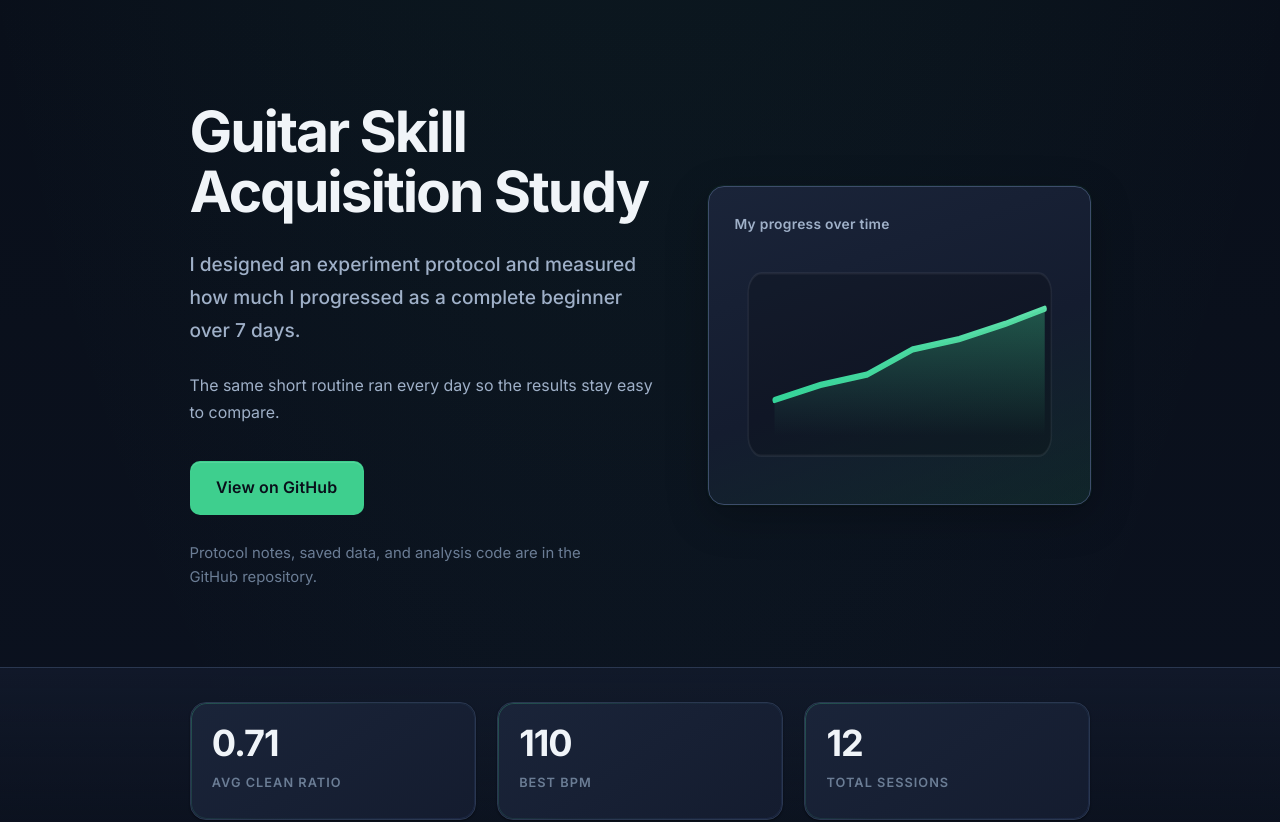
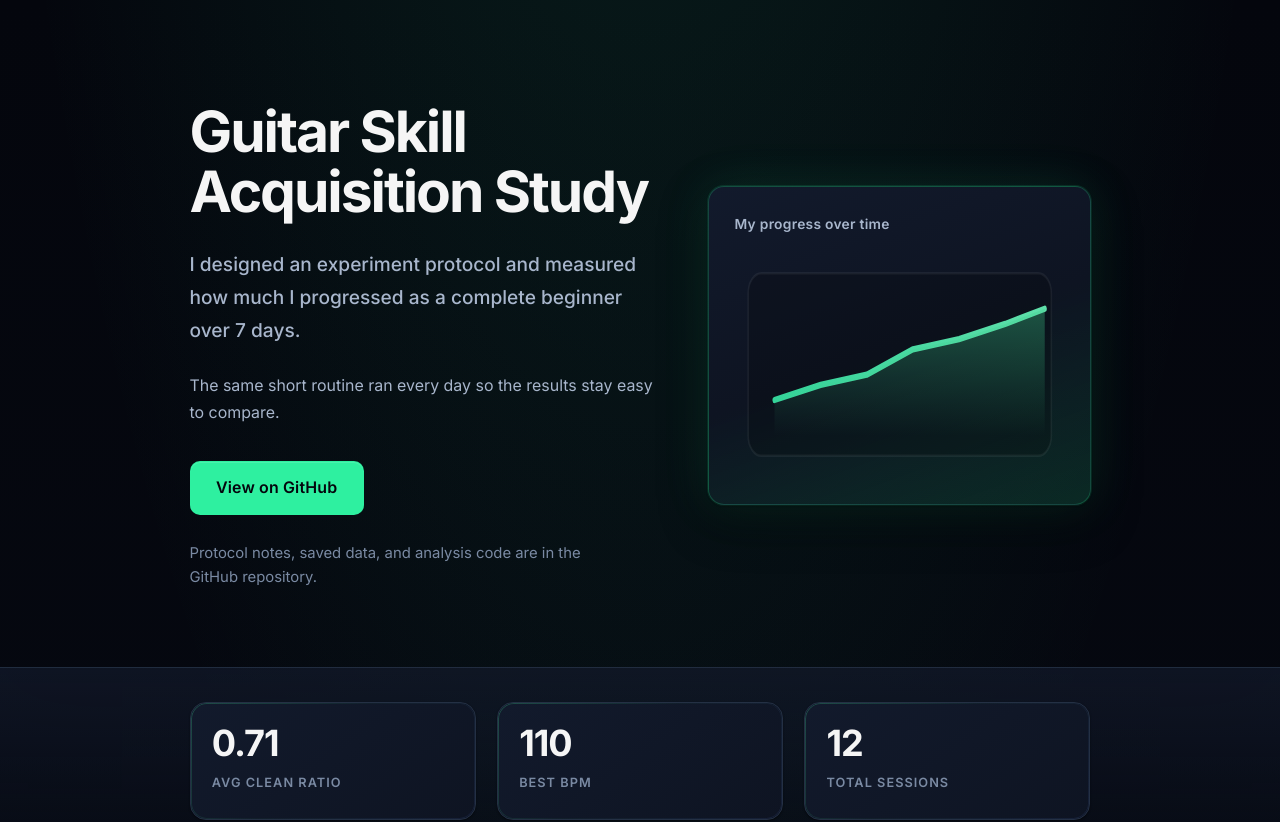
Before and after one commit to rishav-basnet/Guitar-Learning-Research-Website, a React (Vite) app: page / in a window 1280 px wide. Shown: the top 822 px of the page. Built offline with nearby package versions, Linux system fonts and the light colour scheme.

Commit message:
Improve color contrast and accent

```diff
--- a/src/App.css
+++ b/src/App.css
@@ -226,7 +226,8 @@
 .hero {
   margin: 0;
   padding-block: clamp(3.5rem, 10vw, var(--sp-24)) clamp(2.5rem, 6vw, var(--sp-20));
-  border-bottom: 1px solid var(--border);
+  border-bottom: 1px solid rgba(36, 48, 68, 0.9);
+  box-shadow: 0 24px 80px rgba(0, 0, 0, 0.35);
 }
 
 .hero__layout {
@@ -290,20 +291,21 @@
 
 .hero__panel {
   border-radius: var(--radius-xl);
-  border: 1px solid var(--border-strong);
+  border: 1px solid rgba(46, 240, 160, 0.22);
   min-height: clamp(16.25rem, 28vw, 18.75rem);
   padding: var(--sp-6);
   background:
     linear-gradient(
       160deg,
       var(--surface-raised) 0%,
-      var(--surface) 55%,
-      rgba(62, 207, 142, 0.1) 100%
+      var(--surface) 50%,
+      rgba(46, 240, 160, 0.14) 100%
     );
   box-shadow:
     var(--shadow-sm),
-    0 0 0 1px rgba(62, 207, 142, 0.08),
-    0 12px 40px rgba(0, 0, 0, 0.25);
+    0 0 0 1px rgba(46, 240, 160, 0.12),
+    0 0 48px rgba(46, 240, 160, 0.12),
+    0 16px 48px rgba(0, 0, 0, 0.45);
 }
 
 @media (max-width: 899px) {
--- a/src/index.css
+++ b/src/index.css
@@ -2,22 +2,22 @@
   color-scheme: dark;
 
   /* Surfaces */
-  --bg-base: #090f1a;
-  --bg-elevated: #0f1628;
-  --surface: #141c2f;
-  --surface-raised: #1a2439;
-  --border: #2a3750;
-  --border-strong: #3d4d6b;
+  --bg-base: #04060d;
+  --bg-elevated: #080c16;
+  --surface: #0e1422;
+  --surface-raised: #121a2c;
+  --border: #243044;
+  --border-strong: #34425d;
 
   /* Text */
-  --text: #f0f4f8;
-  --text-muted: #9fb0c8;
-  --text-faint: #6b7d95;
+  --text: #f5f5f5;
+  --text-muted: #a8b6cc;
+  --text-faint: #7a8aa3;
 
   /* Accent */
-  --accent: #3ecf8e;
-  --accent-hover: #5fdfaa;
-  --accent-subtle: rgba(62, 207, 142, 0.12);
+  --accent: #2ef0a0;
+  --accent-hover: #5fffb8;
+  --accent-subtle: rgba(46, 240, 160, 0.14);
 
   /* Legacy aliases used in stylesheets */
   --bg: var(--bg-base);
@@ -79,8 +79,12 @@ body {
   margin: 0;
   min-height: 100vh;
   background:
-    radial-gradient(ellipse 120% 80% at 50% -20%, rgba(62, 207, 142, 0.08), transparent 50%),
-    linear-gradient(180deg, var(--bg-base) 0%, var(--bg-elevated) 40%, var(--bg-base) 100%);
+    radial-gradient(
+      ellipse 100% 70% at 50% -15%,
+      rgba(46, 240, 160, 0.12),
+      transparent 52%
+    ),
+    linear-gradient(180deg, var(--bg-base) 0%, var(--bg-elevated) 42%, var(--bg-base) 100%);
 }
 
 #root {
@@ -88,7 +92,7 @@ body {
 }
 
 ::selection {
-  background: rgba(62, 207, 142, 0.28);
+  background: rgba(46, 240, 160, 0.32);
 }
 
 a:focus-visible,
```
